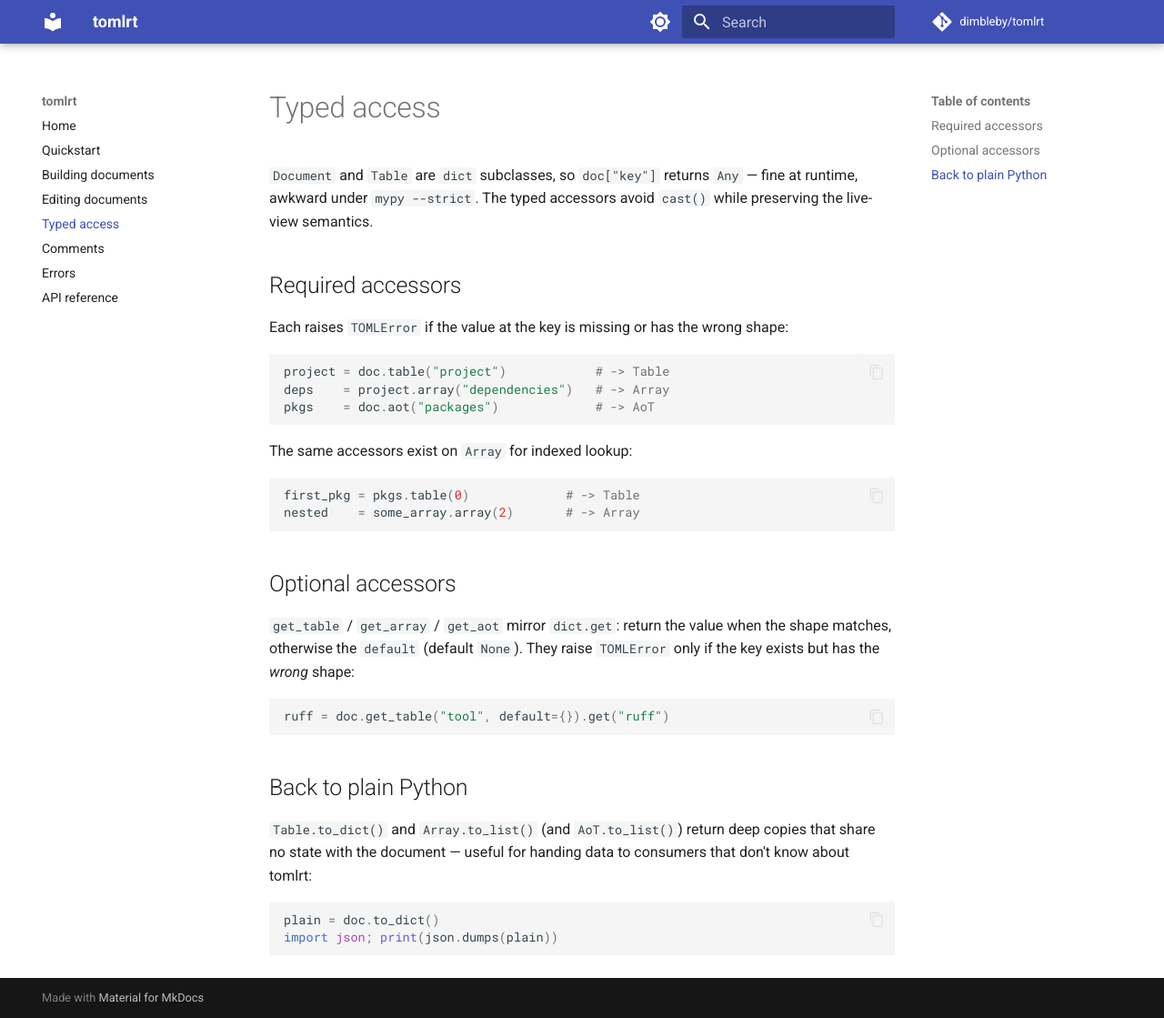
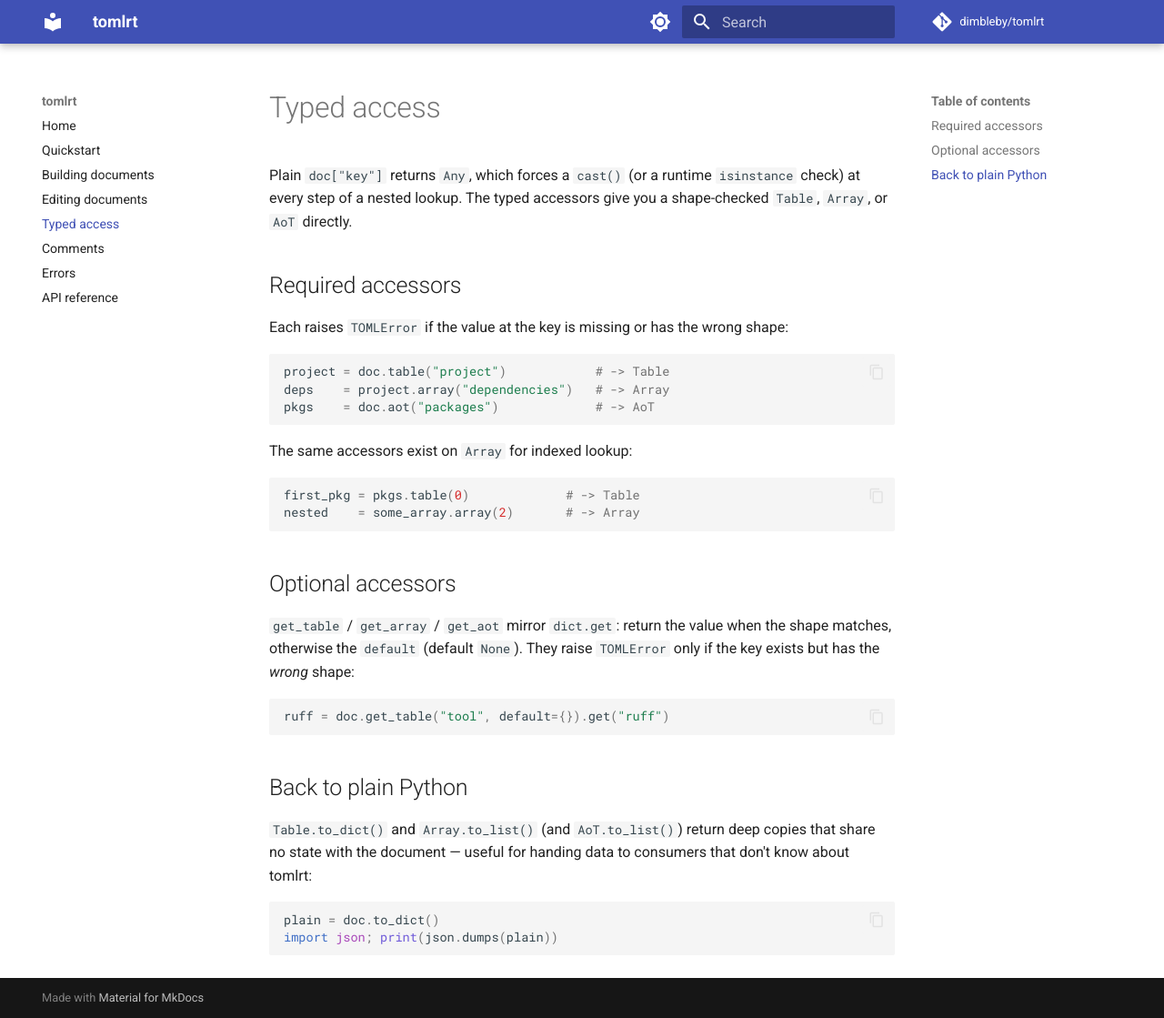
Before and after one commit to dimbleby/toml-edit, an MkDocs documentation site: the page built from docs/access.md, in a window 1280 px wide and 1119 px high. Shown: the whole window at 91% size. Built offline with MkDocs 1.6.1 and Material for MkDocs 9.7.7, drawn with Linux system fonts in a browser that asks for light colours; comment, search, counter and statistics services are not loaded.

Commit message:
Tighten the access.md opener
Co-authored-by: Copilot <223556219+Copilot@users.noreply.github.com>

```diff
--- a/docs/access.md
+++ b/docs/access.md
@@ -1,7 +1,7 @@
 # Typed access
 
-`Document` and `Table` are `dict` subclasses, so `doc["key"]` returns `Any` — fine at runtime, awkward under `mypy --strict`.
-The typed accessors avoid `cast()` while preserving the live-view semantics.
+Plain `doc["key"]` returns `Any`, which forces a `cast()` (or a runtime `isinstance` check) at every step of a nested lookup.
+The typed accessors give you a shape-checked `Table`, `Array`, or `AoT` directly.
 
 ## Required accessors
 
```
